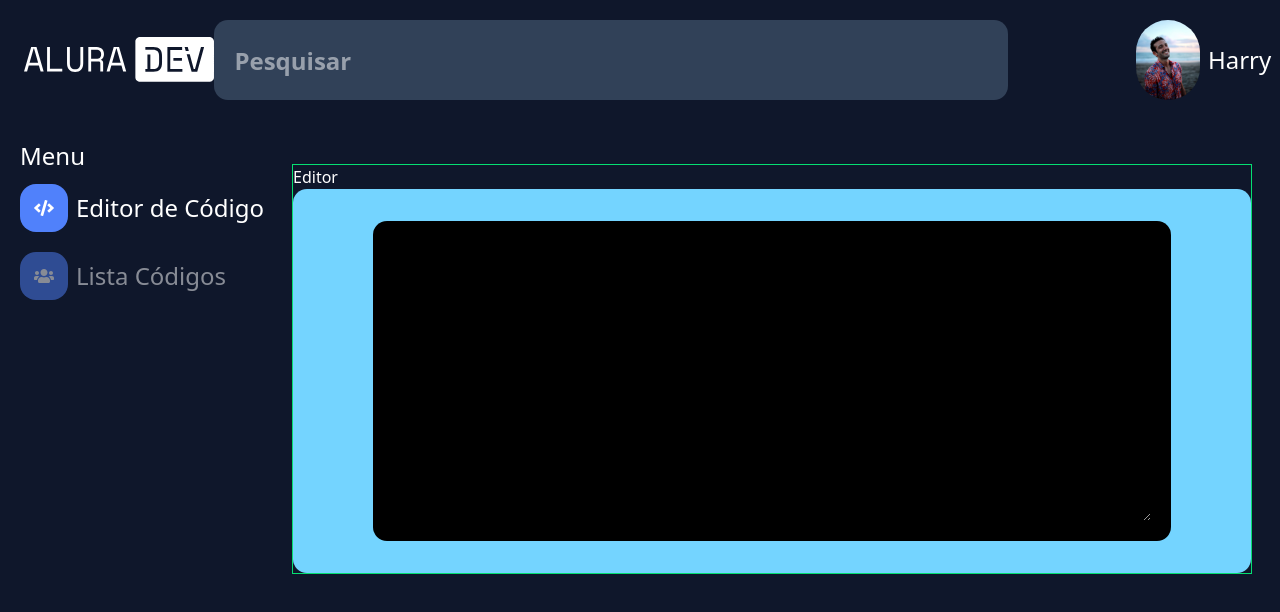
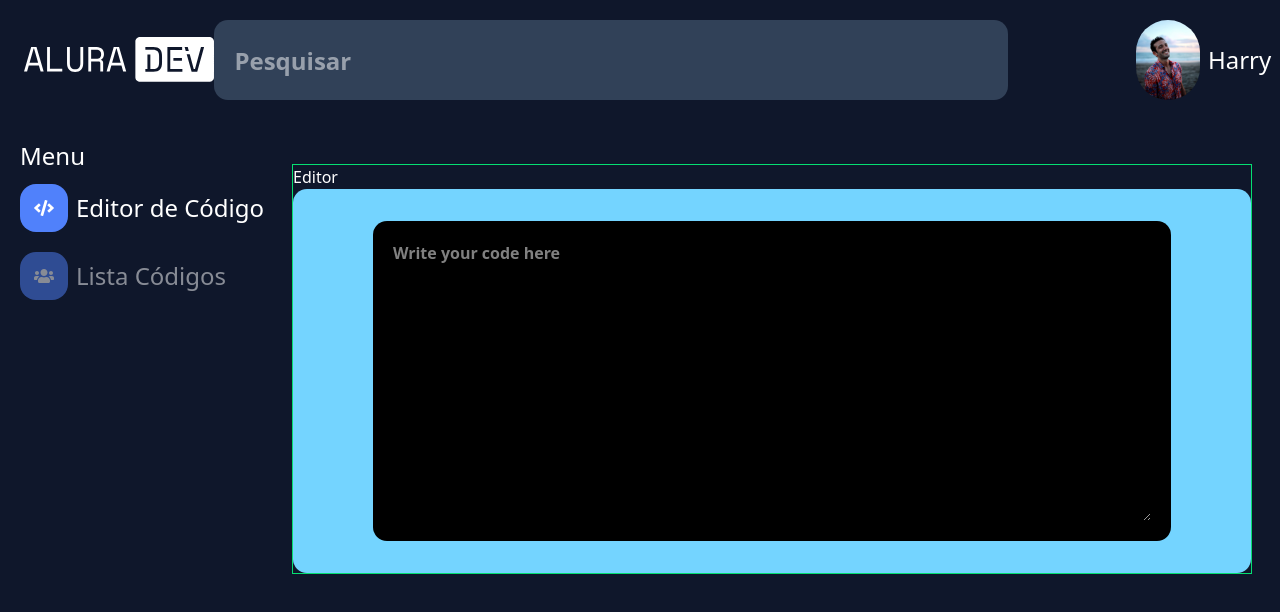
Before and after one commit to Fell0w-Sch0l4r/alura-dev, a React (Vite) app: page / in a window 1280 px wide. Shown: the top 612 px of the page. Built offline with nearby package versions, Linux system fonts and the light colour scheme.

Commit message:
feat(CodeInput): add placeholder and enhance textarea styling

```diff
--- a/src/components/CodeInput.tsx
+++ b/src/components/CodeInput.tsx
@@ -1,11 +1,16 @@
 function CodeInput() {
-  return (
-    <div className=" bg-sky-300 rounded-xl h-96 flex items-center justify-center">
-      <div className="bg-black w-10/12 h-10/12 rounded-xl  p-5">
-        <textarea className="w-full h-full focus:outline-none" name="" id=""></textarea>
-      </div>
-    </div>
-  );
+	return (
+		<div className=" bg-sky-300 rounded-xl h-96 flex items-center justify-center ">
+			<div className="bg-black w-10/12 h-10/12 rounded-xl  p-5">
+				<textarea
+					placeholder="Write your code here"
+					className="w-full h-full focus:outline-none placeholder:font-semibold placeholder:opacity-50 placeholder:text-white text-white"
+					name=""
+					id=""
+				></textarea>
+			</div>
+		</div>
+	);
 }
 
 export default CodeInput;
```
